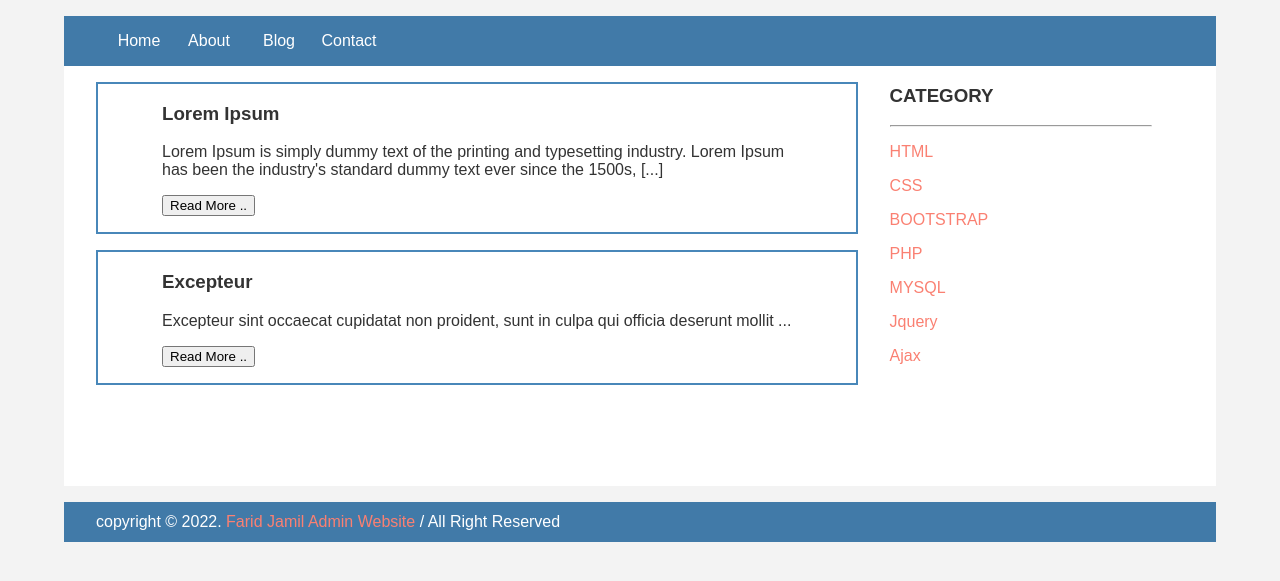
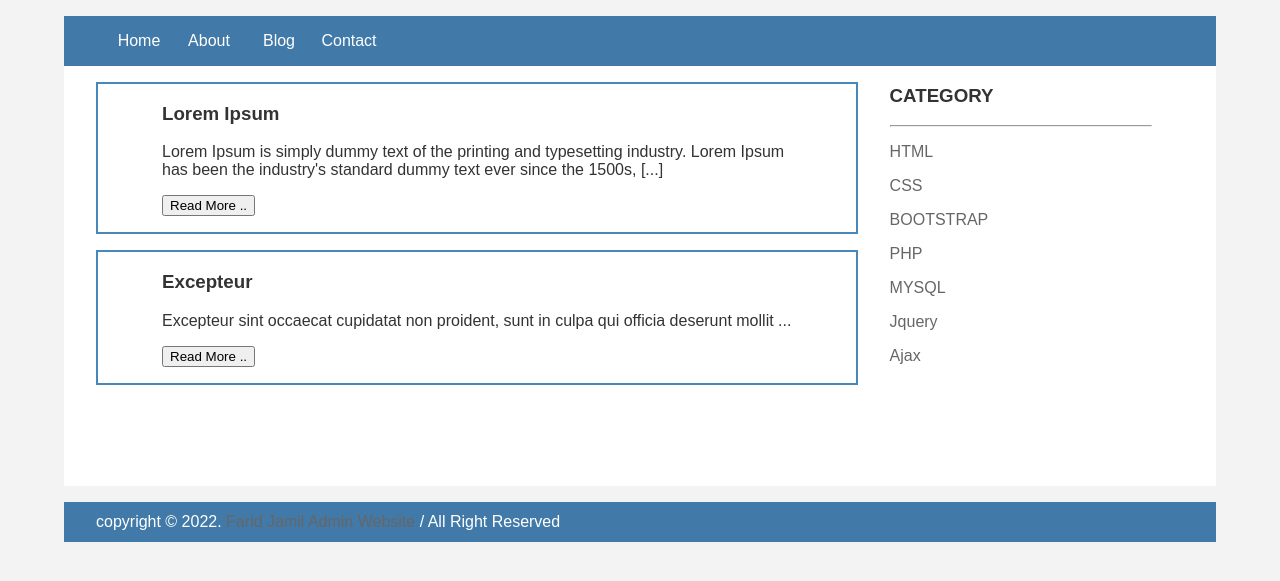
Before and after one commit to Farido-san/index, a PHP site: page /admin.html in a window 1280 px wide. Shown: the part 140-721 px from the top of the page. Run offline with PHP 8.4, Linux system fonts and the light colour scheme.

Commit message:
Update style.css

```diff
--- a/style.css
+++ b/style.css
@@ -8,7 +8,7 @@ body{
 
 a{
     text-decoration: none;
-    color: salmon;
+    color: #666;
 }
 
 .header{
```
